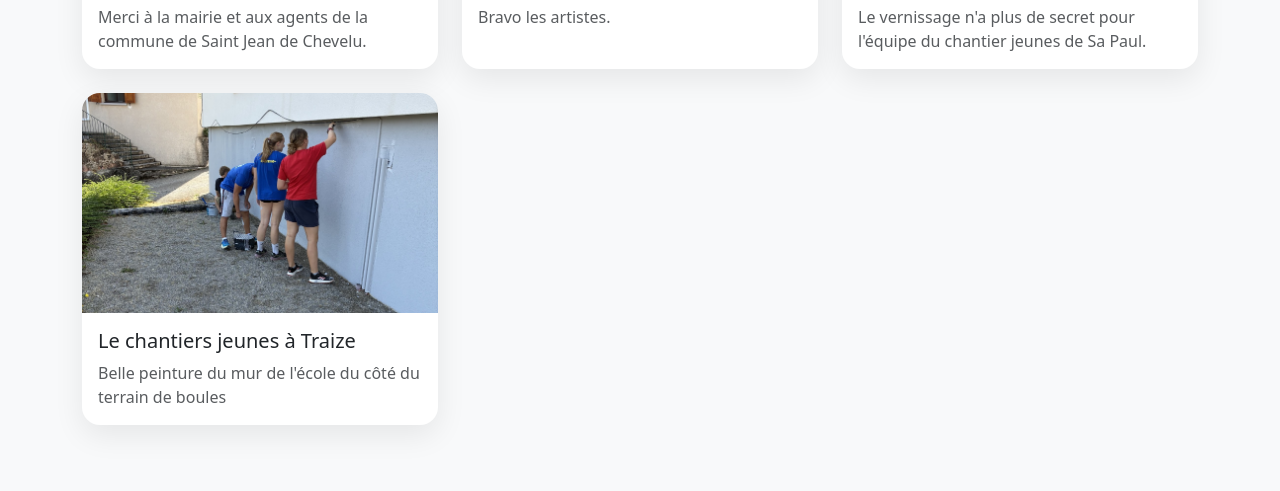
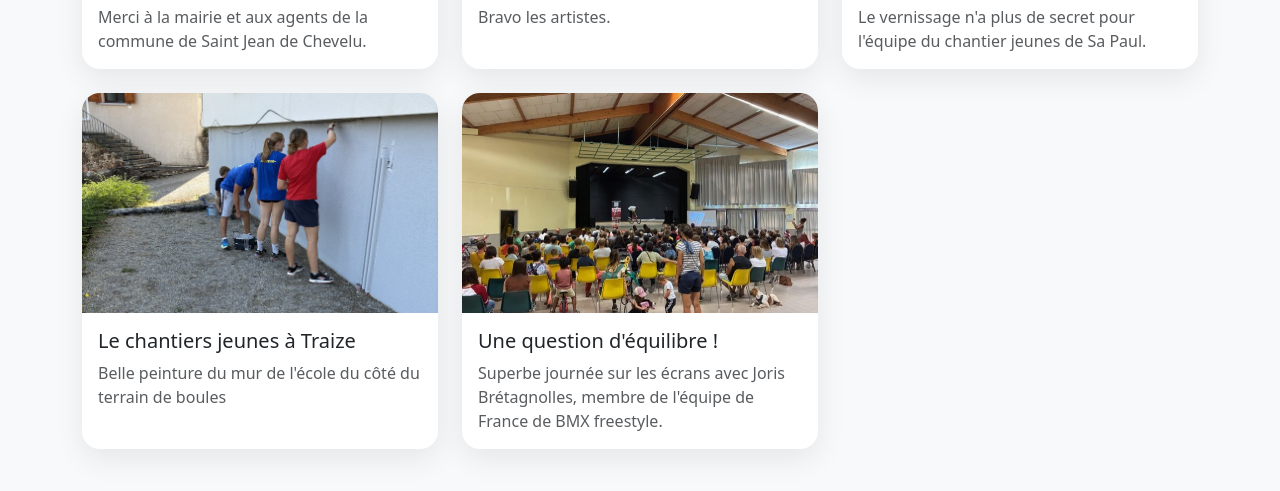
Before and after one commit to Responsable-jeunesse/Site-jeunesse, a plain HTML site: page medias.html in a window 1280 px wide. Shown: the part 1674-2165 px from the top of the page. Drawn offline with nearby package versions, Linux system fonts and the light colour scheme.

Commit message:
mise à jour du 05/11/2023 3

```diff
--- a/assets/css/navbar.css
+++ b/assets/css/navbar.css
@@ -6,6 +6,7 @@
 
 .navbar {
   height: 90px;
+  background: #fff;
   background-size: cover;
   background-repeat: no-repeat;
   box-shadow: 0 2px 0 rgba(0, 0, 0, 0.1);
--- a/medias.html
+++ b/medias.html
@@ -417,6 +417,23 @@
                 </div>
               </div>
             </div>
+
+            <div class="col-md-6 col-lg-4">
+              <div class="card gallery-card h-100">
+                <img
+                  src="assets/images/Scène du 26-06-26.jpeg"
+                  class="card-img-top"
+                  alt="Projet de groupe"
+                />
+                <div class="card-body">
+                  <h5 class="card-title">Une question d'équilibre !</h5>
+                  <p class="card-text text-muted">
+                    Superbe journée sur les écrans avec Joris Brétagnolles,
+                    membre de l'équipe de France de BMX freestyle.
+                  </p>
+                </div>
+              </div>
+            </div>
           </div>
         </div>
       </section>
```
Also changed, not shown: assets/images/Scène du 26-06-26.jpeg (added).
